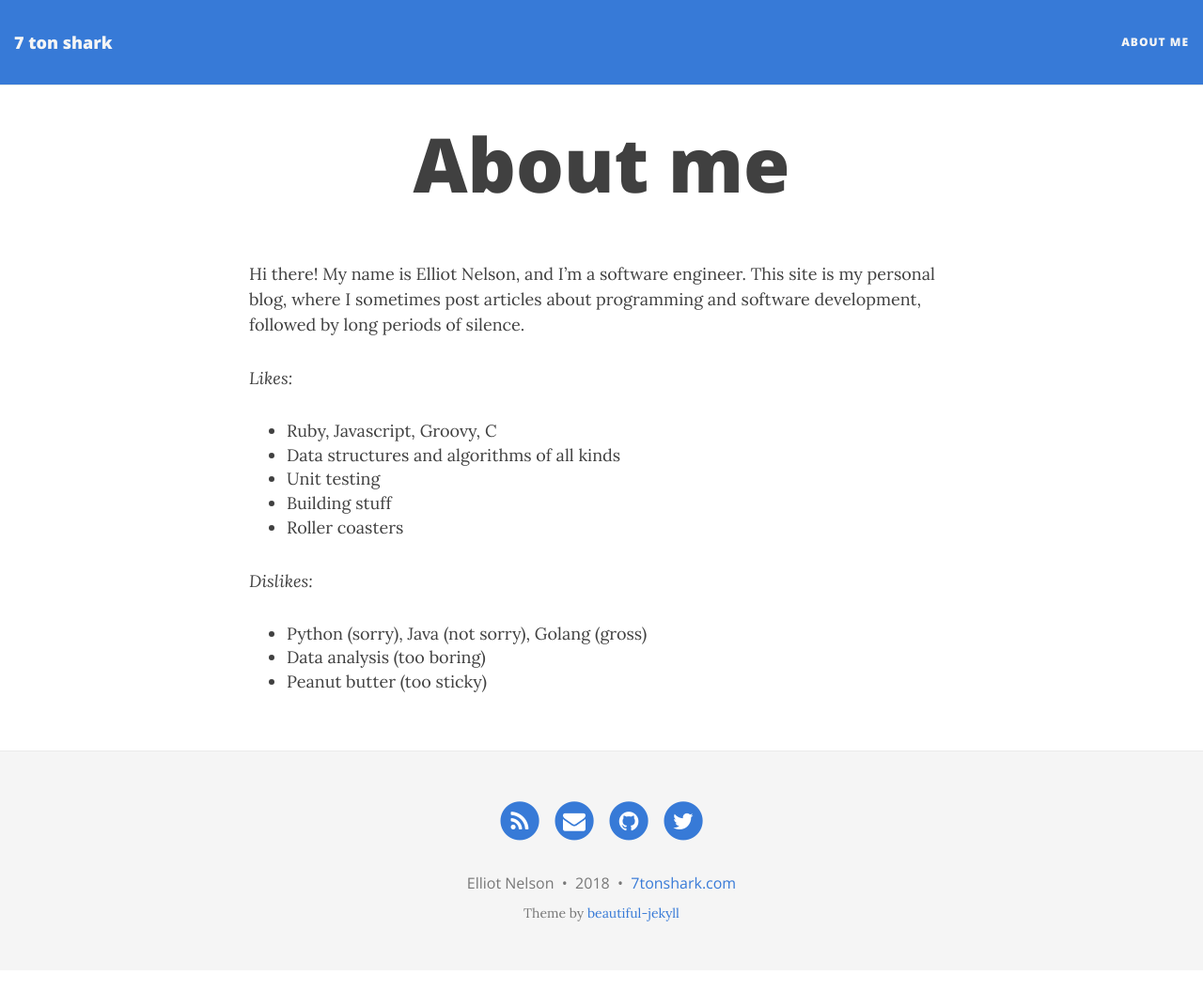
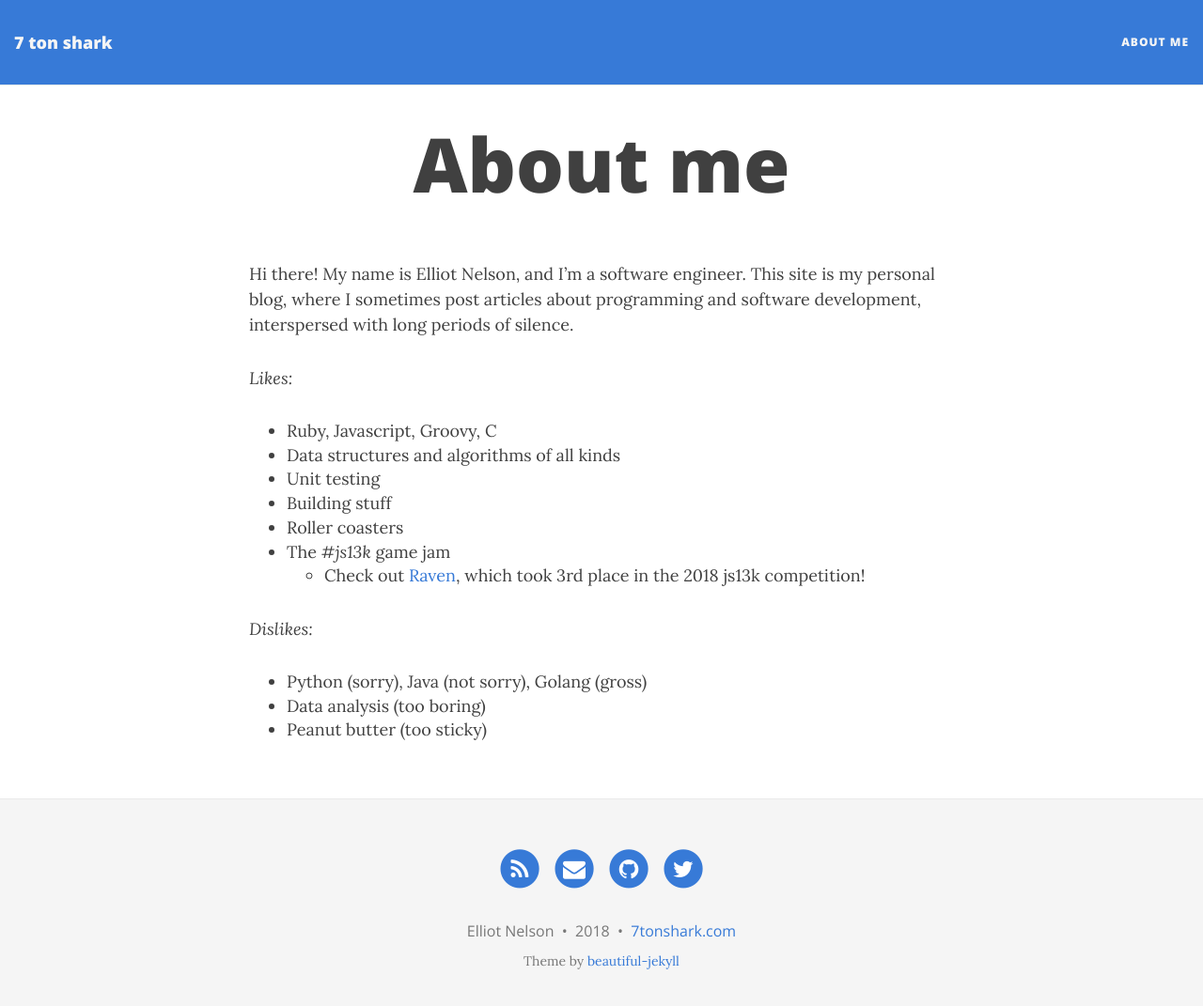
Before and after one commit to elliot-nelson/elliot-nelson.github.io, a Jekyll site: the page built from aboutme.md, in a window 1280 px wide and 1084 px high. Shown: the top 1071 px of the window at 94% size. Built offline with Jekyll 4.4.1, drawn with Linux system fonts in a browser that asks for light colours; nearby versions of some CDN libraries.

Commit message:
Humble brag?

```diff
--- a/aboutme.md
+++ b/aboutme.md
@@ -3,7 +3,7 @@ layout: page
 title: About me
 ---
 
-Hi there! My name is Elliot Nelson, and I'm a software engineer. This site is my personal blog, where I sometimes post articles about programming and software development, followed by long periods of silence.
+Hi there! My name is Elliot Nelson, and I'm a software engineer. This site is my personal blog, where I sometimes post articles about programming and software development, interspersed with long periods of silence.
 
 *Likes:*
 
@@ -12,6 +12,8 @@ Hi there! My name is Elliot Nelson, and I'm a software engineer. This site is my
 - Unit testing
 - Building stuff
 - Roller coasters
+- The _#js13k_ game jam
+  - Check out [Raven](http://js13kgames.com/entries/raven), which took 3rd place in the 2018 js13k competition!
 
 *Dislikes:*
 
```
